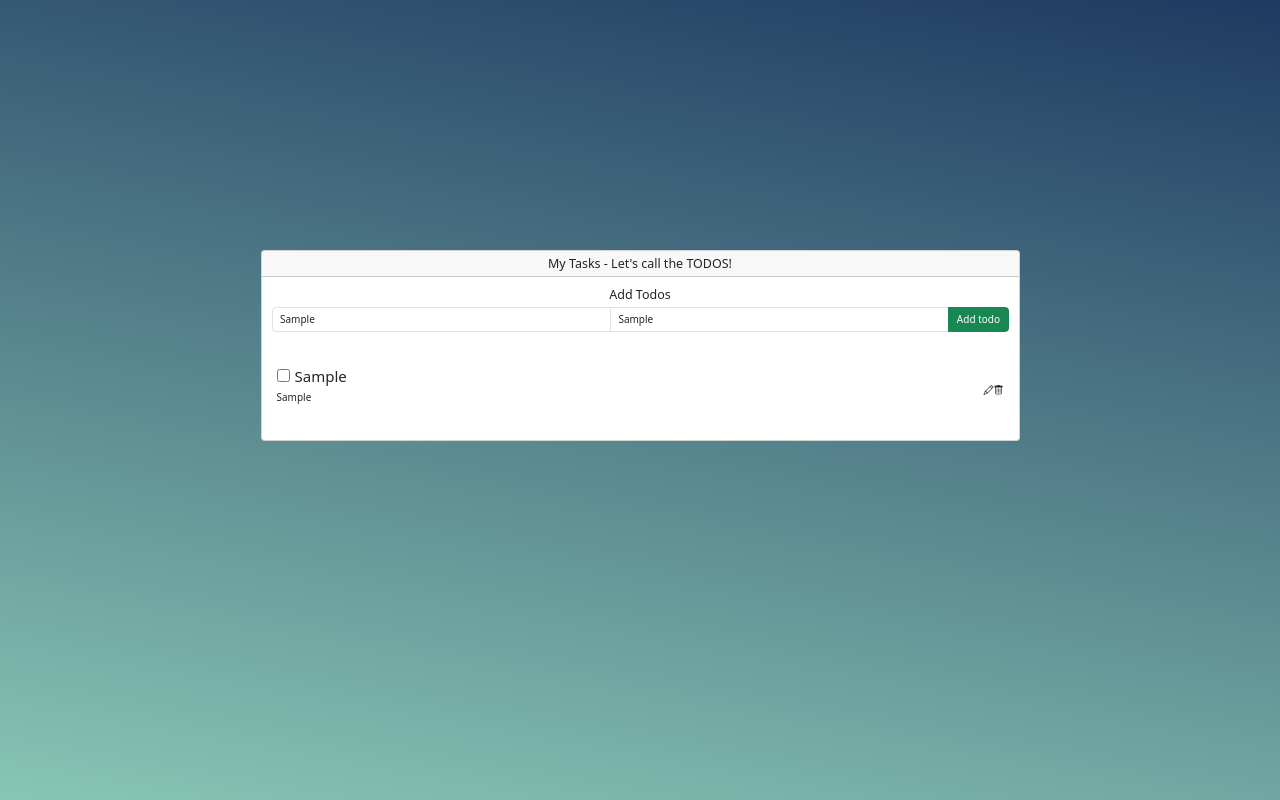
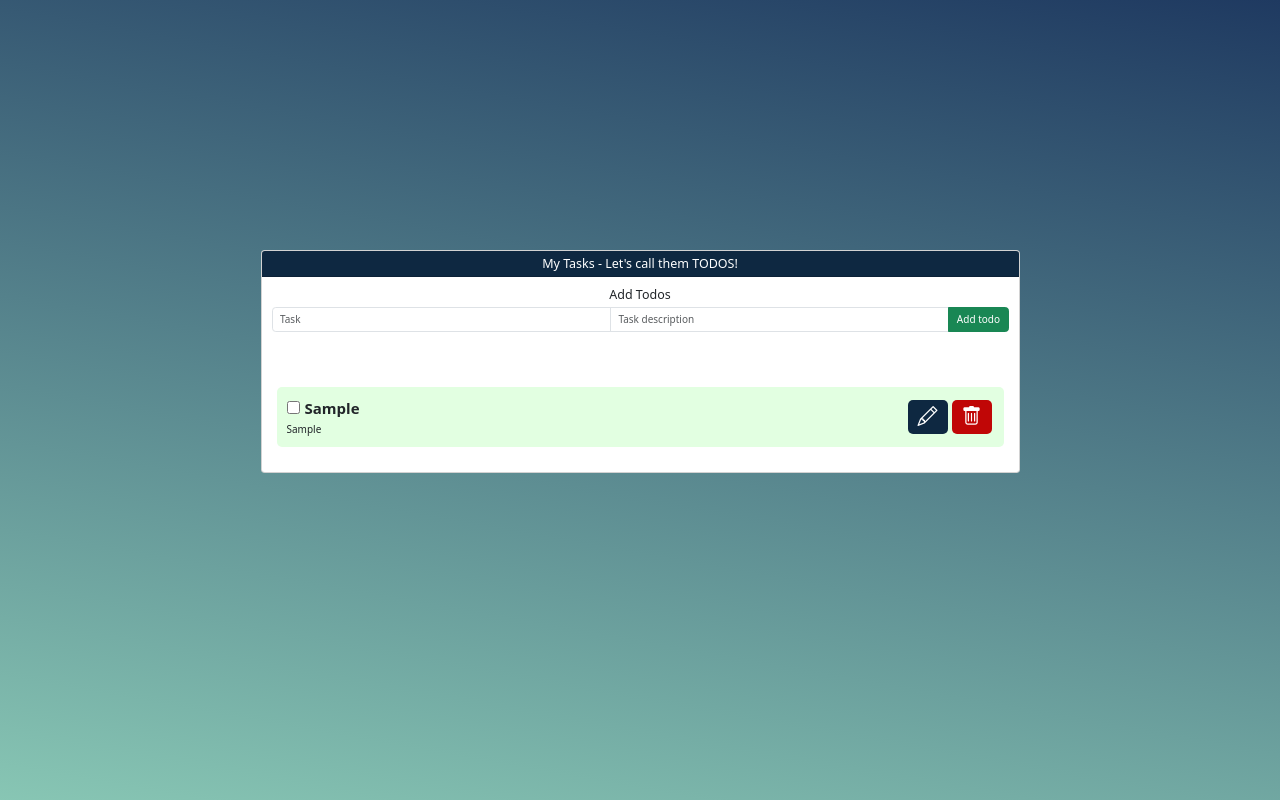
Before and after one commit to Mesi14/to-do-app, a plain HTML site: page index.html in a window 1280 px wide. Both pictures are taken after typing "Sample", "Sample" into the empty fields and a click on the button "Add todo". Shown: the top 800 px of the page. Drawn offline with nearby package versions, Linux system fonts and the light colour scheme.

Commit message:
:sparkles: add edit, delete and add new task functionalities

```diff
--- a/Assets/Styles/style.css
+++ b/Assets/Styles/style.css
@@ -22,6 +22,11 @@ body {
   width: 60%;
 }
 
+.card-header {
+  background-color: #0e2841;
+  color: #ffffff;
+}
+
 .tasks {
   padding: 1.5rem;
 }
@@ -29,13 +34,43 @@ body {
 .list-item {
   align-items: center;
   justify-content: space-between;
+  margin-top: 2rem;
+  padding-left: 1rem;
+  padding-right: 1rem;
+  border-radius: 0.5rem;
+  background-color: rgb(226, 255, 225);
+}
+
+.task-description {
+  padding-top: 1.2rem;
 }
 
 .task-description > h6 {
   display: inline-block;
   font-size: 1.5rem;
+  font-weight: 900;
 }
 
 .is-done {
   margin-right: 0.5rem;
 }
+
+.bi-pencil, .bi-save, .bi-trash {
+  font-size: 2rem;
+  margin: 0 0.2rem;
+  padding: 0.2rem 1rem;
+  color: #fff;
+  border-radius: 0.5rem;
+}
+
+.bi-pencil {
+  background-color: #0e2841;
+}
+
+.bi-trash {
+  background-color: #c00606;
+}
+
+.bi-save {
+  background-color: #157347;
+}
--- a/app.js
+++ b/app.js
@@ -9,6 +9,8 @@ addTask.addEventListener("click", () => {
   const newTask = createTask(taskName.value, taskDescript.value);
   currTasks.appendChild(newTask);
   addTodo(newTask);
+  taskName.value = "";
+  taskDescript.value = "";
 })
 
 const createElement = (itemType, itemClass, itemTxt = null) => {
@@ -36,16 +38,17 @@ const createTask = (name, val) => {
   taskDescript.appendChild(headerLiEle);
   taskDescript.appendChild(paragraphEle);
 
-  const iconDiv = createElement("div", "icon-div");
+  const iconDiv = createElement("div", "icon-div d-flex");
   const editIcon = createElement("i", "bi bi-pencil");
 
   editIcon.addEventListener('click', e => {
     const taskTitle = document.getElementById(`title-${currIdx}`);
     const taskDescript = document.getElementById(`descript-${currIdx}`)
     taskTitle.setAttribute("contenteditable", true);
-    taskTitle.style.padding = '10px';
+    taskTitle.style.padding = '0.2rem 1rem';
+
     taskDescript.setAttribute("contenteditable", true);
-    taskDescript.style.padding = '10px';
+    taskDescript.style.padding = '0.2rem 1rem';
     if(e.target.classList.contains('bi-pencil')) {
       e.target.classList.remove('bi-pencil');
       e.target.classList.add('bi-save');
@@ -61,6 +64,8 @@ const createTask = (name, val) => {
       e.target.addEventListener('click', ()=>{
         taskTitle.setAttribute("contenteditable", true);
         taskDescript.setAttribute("contentEditable", true);
+        taskTitle.style.padding = '0.2rem 1rem';
+        taskDescript.style.padding = '0.2rem 1rem';
       })
     }
   });
--- a/index.html
+++ b/index.html
@@ -12,8 +12,7 @@
   <body>
     <main class="main-section container-fluid">
       <div class="card">
-        <h5 class="card-header text-center">My Tasks - Let's call the TODOS!</h5>
-        <div class="card-body text-center">
+        <h5 class="card-header text-center">My Tasks - Let's call them TODOS!</h5>        <div class="card-body text-center">
           <h5 class="card-title">Add Todos</h5>
           <div class="input-group mb-3">
             <input type="text" class="form-control" placeholder="Task" id="task-name" aria-label="current task" aria-describedby="button-addon2">
```
Also changed, not shown: Assets/Img/screenshot.jpg (added), 1 other file.
